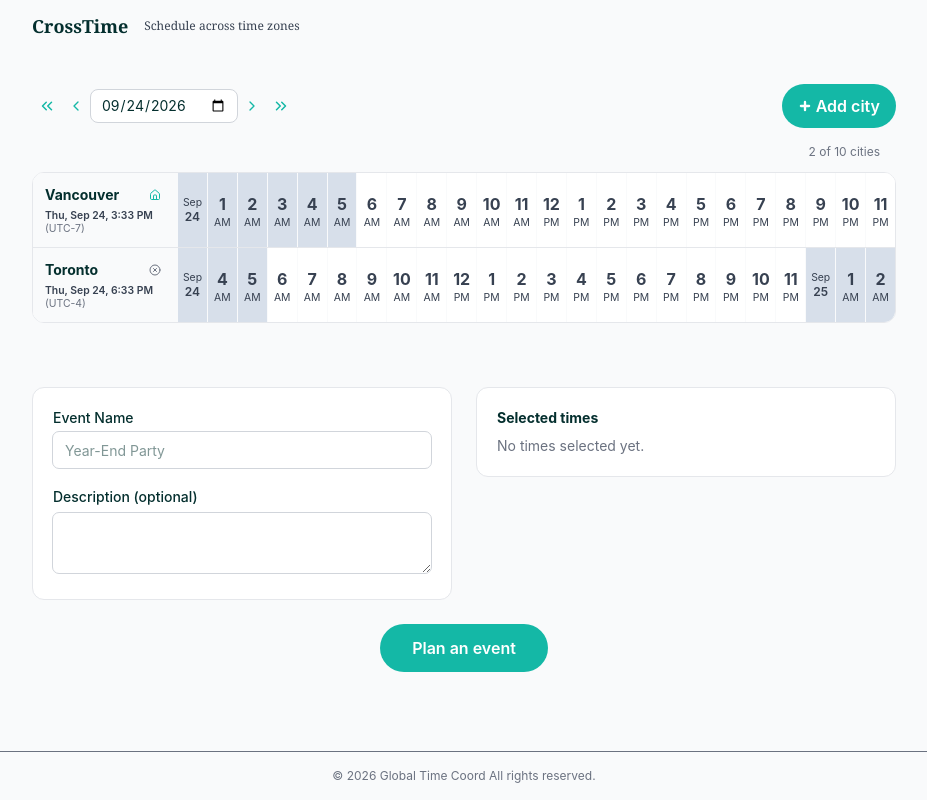
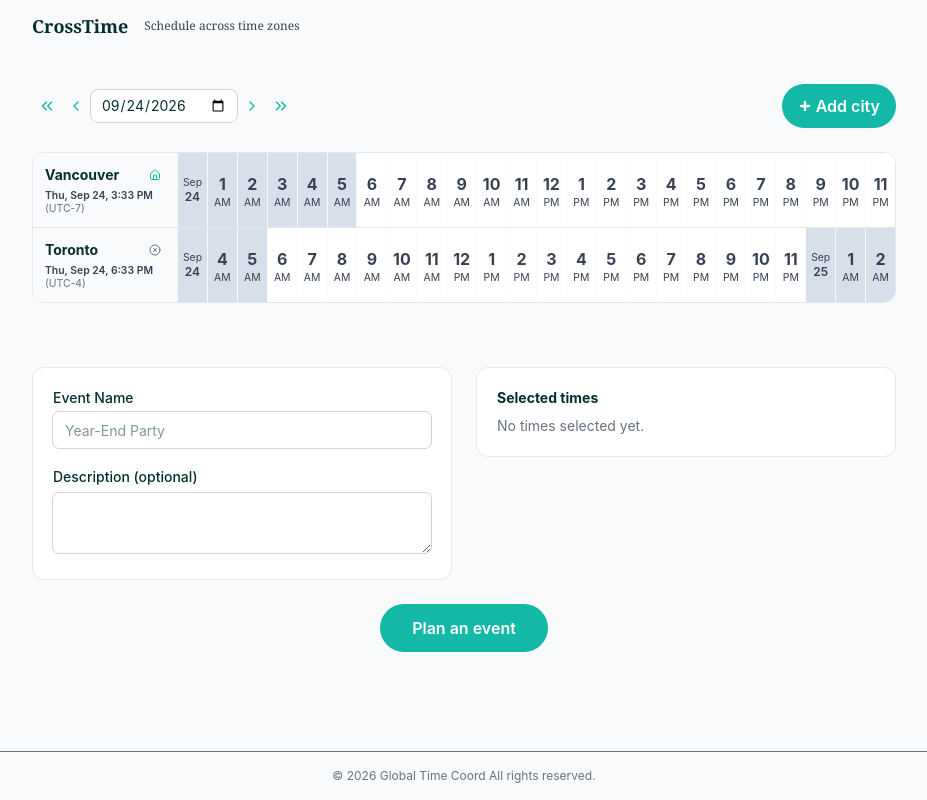
Before and after one commit to masuyama13/scheduling-polls, a React (Vite) app in the folder frontend/: page / in a window 1280 px wide. Shown: the whole page, without its empty margins (176-1103 px from the left). Built offline with nearby package versions, Linux system fonts and the light colour scheme.

Commit message:
Explain the city selection limit in the city dialog

```diff
--- a/frontend/src/components/WorldClock.tsx
+++ b/frontend/src/components/WorldClock.tsx
@@ -313,19 +313,13 @@ export default function WorldClock({ candidates, onCandidatesChange, onPrimaryTi
             </button>
           </div>
         </div>
-        <div className="flex justify-end px-4 pt-4">
-          <span className="shrink-0 text-xs text-content-muted">
-            {cities.length} of {MAX_CITIES} cities
-          </span>
-        </div>
-
         {message && (
           <p className="mt-4 text-sm text-status-warning" role="status">
             {message}
           </p>
         )}
 
-        <div className="mt-3 overflow-hidden rounded-xl border border-border-subtle bg-surface-panel">
+        <div className="mt-6 overflow-hidden rounded-xl border border-border-subtle bg-surface-panel">
           {cities.length === 0 ? (
             <div className="px-5 py-10 text-center sm:px-8">
               <h2 className="text-lg font-semibold text-content-primary">Choose your city</h2>
@@ -625,6 +619,7 @@ export default function WorldClock({ candidates, onCandidatesChange, onPrimaryTi
                 className="w-full rounded-lg border border-border-default bg-surface-panel py-2.5 pl-10 pr-3 text-content-primary outline-none focus:border-brand-primary focus:ring-1 focus:ring-border-strong"
               />
             </div>
+            <p className="mt-3 text-sm text-content-muted">You can select up to {MAX_CITIES} cities.</p>
             <div className="mt-4 grid gap-2" aria-live="polite">
               {results.length > 0 ? (
                 results.map((city, index) => (
```
Also changed, not shown: 1 other file (tests, documents, lock files or other folders).
